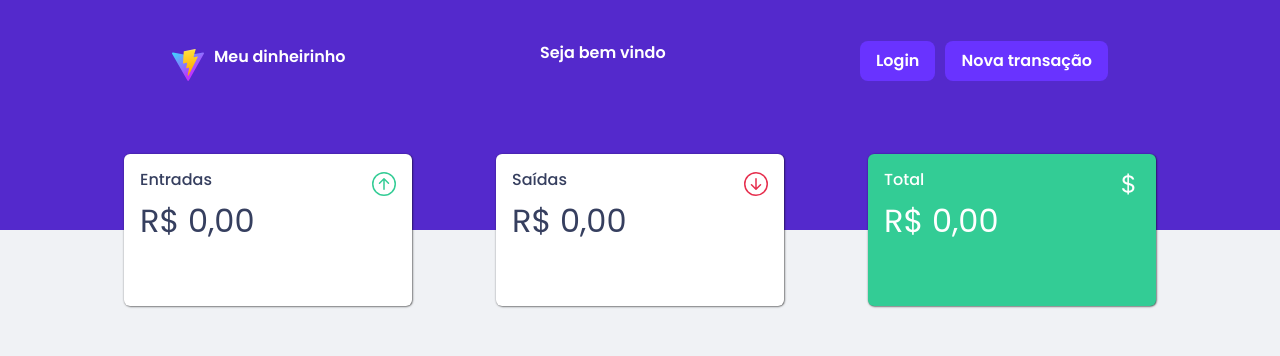
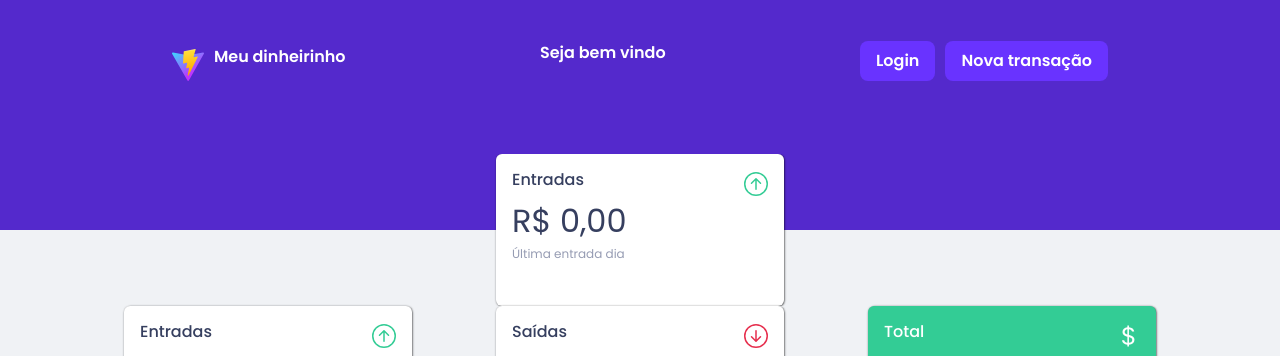
Before and after one commit to diegodsm314/meudinheirinho, a React (Vite) app: page / in a window 1280 px wide. Shown: the top 356 px of the page. Built offline with nearby package versions, Linux system fonts and the light colour scheme; no server answers.

Commit message:
add swiper js

```diff
--- a/package.json
+++ b/package.json
@@ -15,7 +15,8 @@
     "react": "^18.2.0",
     "react-bootstrap": "^2.5.0",
     "react-bootstrap-icons": "^1.8.4",
-    "react-dom": "^18.2.0"
+    "react-dom": "^18.2.0",
+    "swiper": "^8.3.2"
   },
   "devDependencies": {
     "@types/react": "^18.0.15",
--- a/src/components/CardMobile/CardMobile.css
+++ b/src/components/CardMobile/CardMobile.css
@@ -9,12 +9,11 @@
     font: 400 normal 'Poppins';
 }
 
-@media screen and (min-width: 992px) {
-    .summary {
-        display: none;
-    }
+.card-slide {
+    display: flex;
+    align-items: center;
+    justify-content: center;
 }
-
 
 .card {
     border: none;
@@ -42,17 +41,23 @@
 
 span {
     display: block;
+    font-weight: 400;
+    font-size: 12px;
+}
+
+.green-card {
+    background-color: var(--positive);
 }
 
 .white-card {
     color: var(--title);
 }
 
-.green-card {
-    background-color: var(--positive);
+.span-white {
+    color: var(--text);
+}
+
+.green-card,
+.span-green {
     color: var(--white);
 }
-
-span.white-card {
-    color: var(--text);
-}
--- a/src/components/CardMobile/CardMobile.jsx
+++ b/src/components/CardMobile/CardMobile.jsx
@@ -1,32 +1,30 @@
-import { useState, useEffect, useContext } from 'react';
-import { Card, Carousel } from 'react-bootstrap';
-import { ArrowUpCircle, ArrowDownCircle, CurrencyDollar } from 'react-bootstrap-icons';
-import './CardMobile.css';
-import data from '../../services/data';
-import GlobalContext from '../../context/GlobalContext';
+import { useState, useEffect, useContext } from "react";
+import { Card } from "react-bootstrap";
+import { ArrowUpCircle, ArrowDownCircle, CurrencyDollar } from "react-bootstrap-icons";
+import { Swiper, SwiperSlide } from "swiper/react";
+import "swiper/css";
+import "./CardMobile.css";
+import data from "../../services/data";
+import GlobalContext from "../../context/GlobalContext";
 
 function CardMobile(props) {
-
   const globalCtx = useContext(GlobalContext);
-  const [expen, setExpen] = useState(0.00);
-  const [value, setValue] = useState(0.00);
-
+  const [expen, setExpen] = useState(0.0);
+  const [value, setValue] = useState(0.0);
 
   useEffect(() => {
     data.get("count").then(function (response) {
       const aux = response.data;
-      const baux = aux.filter(user => user.idUser == globalCtx.idUser)
+      const baux = aux.filter((user) => user.idUser == globalCtx.idUser);
       setExpen(baux[0].countExpense);
-      setValue(baux[0].countValue)
-    })
-  }, [globalCtx,props.switch]);
-
+      setValue(baux[0].countValue);
+    });
+  }, [globalCtx, props.switch]);
 
   function handleClass() {
-    if ((value - expen) < 0) {
+    if (value - expen < 0) {
       return "card red-card";
-    }
-    else {
+    } else {
       return "card green-card";
     }
   }
@@ -37,48 +35,62 @@ function CardMobile(props) {
   };
 
   return (
-    <div className='summary'>
-      <Carousel activeIndex={index} controls={false} onSelect={handleSelect} variant="dark">
-        <Carousel.Item>
+    <div className="summary">
+      <Swiper className="mySwiper">
+        <SwiperSlide className="card-slide">
           <Card className="card white-card">
             <Card.Body>
-              <div className='div-card-title'>
+              <div className="div-card-title">
                 <Card.Title className="card-title">Entradas</Card.Title>
-                <ArrowUpCircle className='icon-card arrow-up' />
+                <ArrowUpCircle className="icon-card arrow-up" />
               </div>
               <Card.Text className="card-text">
-              {new Intl.NumberFormat('pt-BR', {style: 'currency', currency: 'BRL'}).format(value)}
+                {new Intl.NumberFormat("pt-BR", {
+                  style: "currency",
+                  currency: "BRL",
+                }).format(value)}
+
+                <span className='span-white'>Última entrada dia { }</span>
               </Card.Text>
             </Card.Body>
           </Card>
-        </Carousel.Item>
-        <Carousel.Item>
+        </SwiperSlide>
+        <SwiperSlide className="card-slide">
           <Card className="card white-card">
             <Card.Body>
-              <div className='div-card-title'>
+              <div className="div-card-title">
                 <Card.Title className="card-title">Saídas</Card.Title>
-                <ArrowDownCircle className='icon-card arrow-down' />
+                <ArrowDownCircle className="icon-card arrow-down" />
               </div>
               <Card.Text className="card-text">
-              {new Intl.NumberFormat('pt-BR', {style: 'currency', currency: 'BRL'}).format(expen)}
+                {new Intl.NumberFormat("pt-BR", {
+                  style: "currency",
+                  currency: "BRL",
+                }).format(expen)}
+
+                <p><span className='span-white'>Última entrada dia { }</span></p>
               </Card.Text>
             </Card.Body>
           </Card>
-        </Carousel.Item>
-        <Carousel.Item>
+        </SwiperSlide>
+        <SwiperSlide className="card-slide">
           <Card className={handleClass}>
             <Card.Body>
-              <div className='div-card-title'>
+              <div className="div-card-title">
                 <Card.Title className="card-title">Total</Card.Title>
-                <CurrencyDollar className='icon-card' />
+                <CurrencyDollar className="icon-card" />
               </div>
               <Card.Text className="card-text">
-              {new Intl.NumberFormat('pt-BR', {style: 'currency', currency: 'BRL'}).format(value-expen)}
+                {new Intl.NumberFormat("pt-BR", {
+                  style: "currency",
+                  currency: "BRL",
+                }).format(value - expen)}
+                <p><span className='span-green'>Última entrada dia { }</span></p>
               </Card.Text>
             </Card.Body>
           </Card>
-        </Carousel.Item>
-      </Carousel>
+        </SwiperSlide>
+      </Swiper>
     </div>
   );
 }
```
Also changed, not shown: 1 other file (tests, documents, lock files or other folders).
